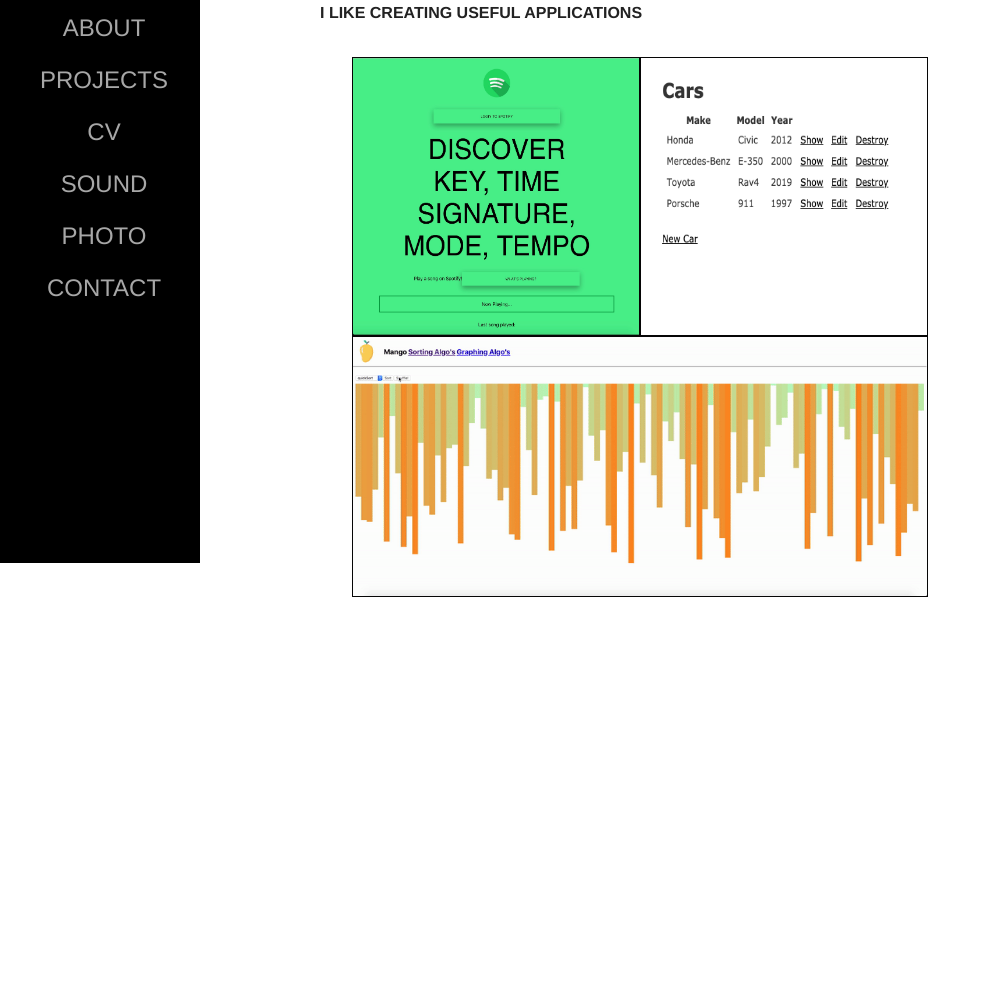
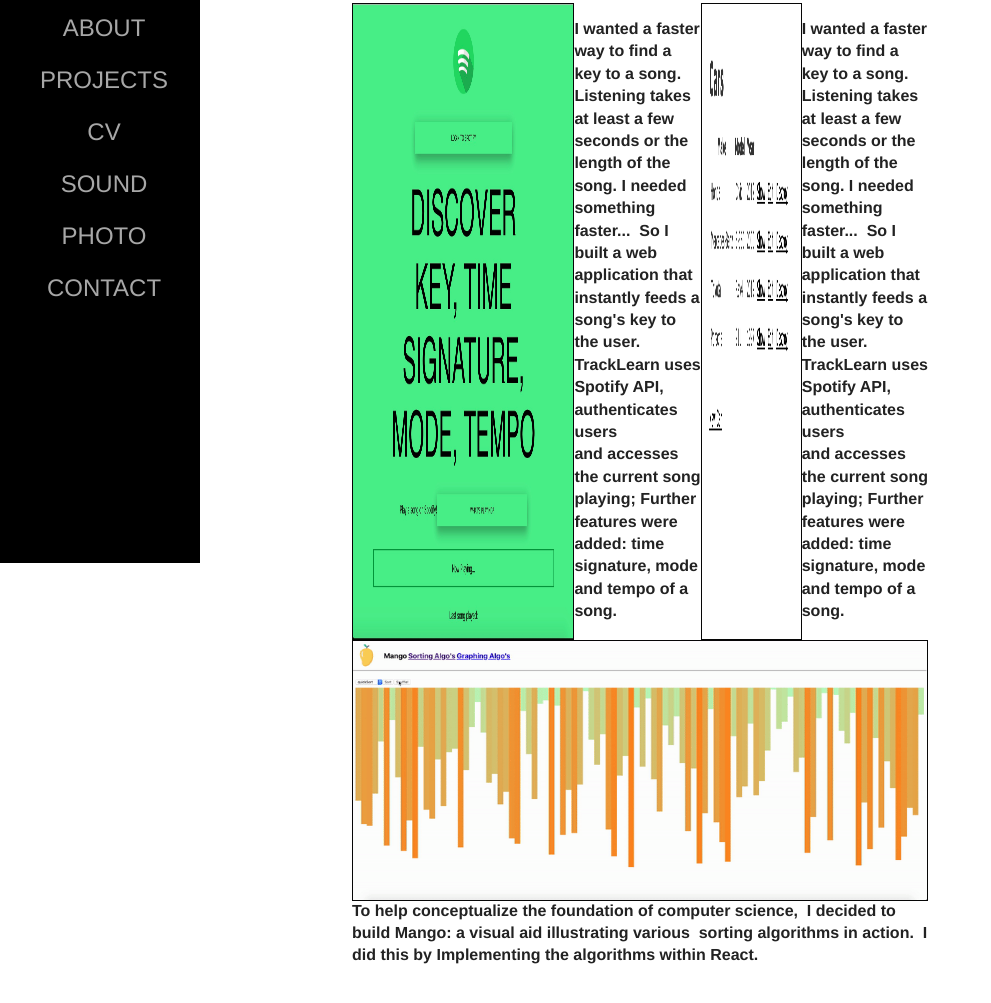
Before and after one commit to williamyoum/wywebsite, a website: page dist/Work.html in a window 1280 px wide. Shown: the part 237-1240 px from the top of the page, without its empty margins (0-991 px from the left). Before the commit the page ends 914 px from the top, so only its background shows below. Drawn offline with nearby package versions, Linux system fonts and the light colour scheme; files that its build step writes are made by us from their sources; files whose address does not match are found by name.

Commit message:
rearrange photos and projects

```diff
--- a/dist/Work.html
+++ b/dist/Work.html
@@ -69,47 +69,62 @@
         <label for = "toggle">&#9776;</label>
         <input type= "checkbox" id="toggle" />
                 <a href = "./index.html"><img class = "logo-top" src = "../favicon.ico"></h1></a>
-
     </div>
 
-
-  <div id="description">
-      <p>I like creating useful applications</p>
-      <div class = "work-section">
-        <div class = "column-work">
-          <div class = "work-image-container-small">
-              <a href = "http://tracklearn-backend.herokuapp.com/" target= "_blank">
-                  <img class= "img__img"src = "../images/Tracklearn.jpg"  alt= "TrackTheory App" />
-                  <p class= "work-title">TrackTheory</p>
-                  <p class ="work-description">
-
-                  </p>
+  <div class="work-container">
+      <div class="work-section">
+        <div class="column-work">
+          <div class="work-image-container-small">
+              <a href="http://tracklearn-backend.herokuapp.com/" target="_blank">
+                  <img class="img__img" src="../images/Tracklearn.jpg" alt="TrackTheory App">
+                  <p class="work-title">TrackTheory</p>
+              </a>
+          </div>
+          <div class="work-text-container-small">
+            <p>
+            I wanted a faster way to find a key to a song.
+            Listening takes at least a few seconds or the length of the song.
+            I needed something faster...
+            So I built a web application that instantly feeds a song's key to the user.
+            TrackLearn uses Spotify API,
+            authenticates users and accesses the current song playing;
+            Further features were added:
+            time signature, mode and tempo of a song.
+            </p>
+          </div>
+          <div class="work-image-container-small">
+              <a href="https://mighty-garden-33641.herokuapp.com/" target="_blank">
+                  <img class="img__img" src="../images/cars.png" alt="cars inventory app">
+                  <p class="work-title">Inventory App</p>
+              </a>
+          </div>
+          <div class="work-text-container-small">
+            <p>
+            I wanted a faster way to find a key to a song.
+            Listening takes at least a few seconds or the length of the song.
+            I needed something faster...
+            So I built a web application that instantly feeds a song's key to the user.
+            TrackLearn uses Spotify API,
+            authenticates users and accesses the current song playing;
+            Further features were added:
+            time signature, mode and tempo of a song.
+            </p>
+          </div>
+        </div>
+        <div class="row-work">
+            <div class="work-image-container-large">
+              <a href="https://williamyoum.github.io/Mango-DSA-Visuals/" target="_blank">
+                  <img class="img__img" src="../images/Mango.gif" alt="Mango Sorter">
+                  <p class="work-title">Mango</p>
               </a>
             </div>
-            <div class = "work-image-container-small">
-              <a href = "https://mighty-garden-33641.herokuapp.com/" target= "_blank">
-                  <img class= "img__img"src = "../images/cars.png"  alt= "cars inventory app" />
-                  <p class= "work-title">Inventory App</p>
-                  <p class ="work-description">
-
-                  </p>
-              </a>
+            <div class="work-text-container-large">
+            To help conceptualize the foundation of computer science,
+            I decided to build Mango: a visual aid illustrating various
+             sorting algorithms in action.
+            I did this by Implementing the algorithms within React.
             </div>
         </div>
-        <div class = "row-work">
-            <div class = "work-image-container-large">
-              <a href = "https://williamyoum.github.io/Mango-DSA-Visuals/" target= "_blank">
-                  <img class= "img__img"src = "../images/Mango.gif"  alt= "Mango Sorter" />
-                  <p class= "work-title">Mango</p>
-                  <p class ="work-description">
-
-                  </p>
-              </a>
-            </div>
-
-        </div>
-
-
     </div>
   </div>
 
--- a/dist/css/main.css
+++ b/dist/css/main.css
@@ -889,21 +889,46 @@
 
 /* relevant styles */
 .work-image-container-small{
-  position: relative;
+  /* position: relative; */
   height: auto;
   width: auto;
   max-width: 50%;
   max-height: 50%;
-  display: inline-flex;
+  display: block;
 }
 
 .work-image-container-large{
+  /* position: relative; */
+  height: auto;
+  width: auto;
+  max-width: 100%;
+  max-height: 50%;
+  display: block;
+}
+
+.work-text-container-large{
   position: relative;
   height: auto;
   width: auto;
   max-width: 100%;
   max-height: 50%;
-  display: block;
+}
+
+.work-container{
+  text-align: left;
+  font-weight: bold;
+  font-family: 'Clarkson',Helvetica,sans-serif;
+  margin: 100px 20% 0 25%;
+  max-width: 700px;
+  width: 50%;
+}
+
+.work-text-container-small{
+  height: auto;
+  width: auto;
+  max-width: 50%;
+  max-height: 50%;
+  position: relative;
 }
 
 img.animated-gif{
@@ -912,7 +937,6 @@
 }
 
 img{
-    /* vertical-align: middle; */
     height: 100%;
     width: 100%;
     max-width: 100%;
```
Also changed, not shown: dist/Photo.html (+7 -7 lines).
